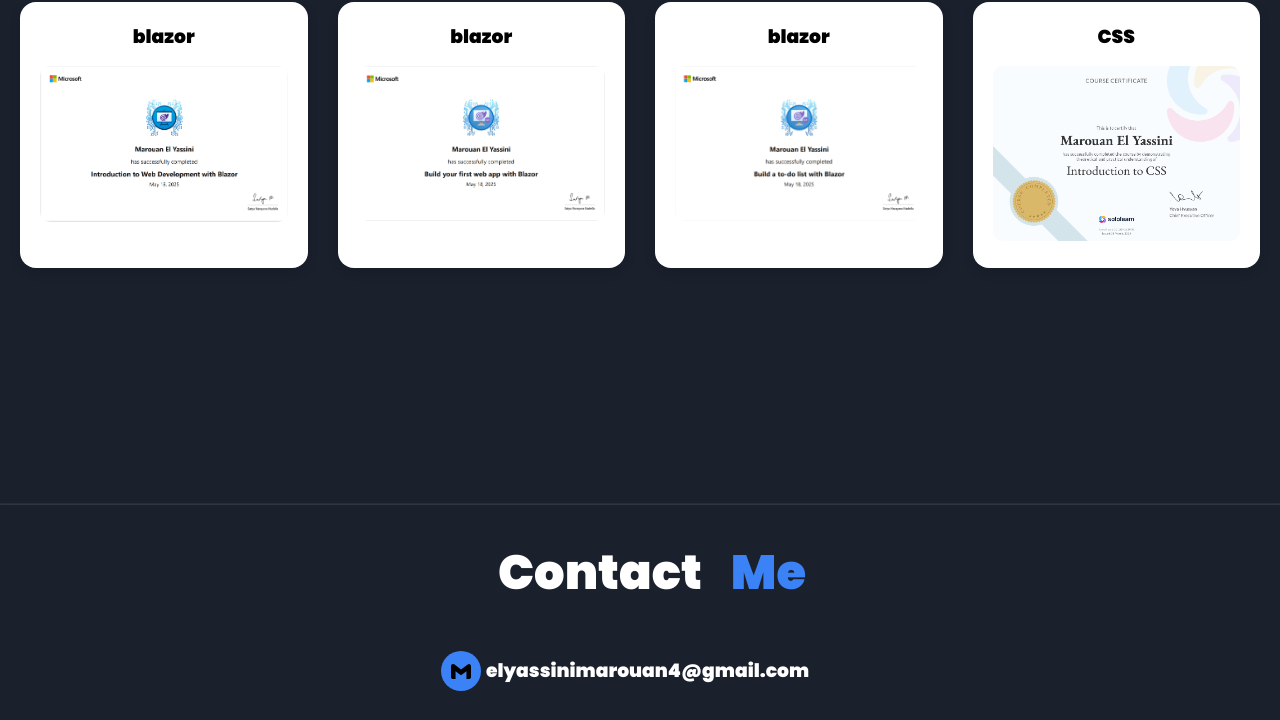
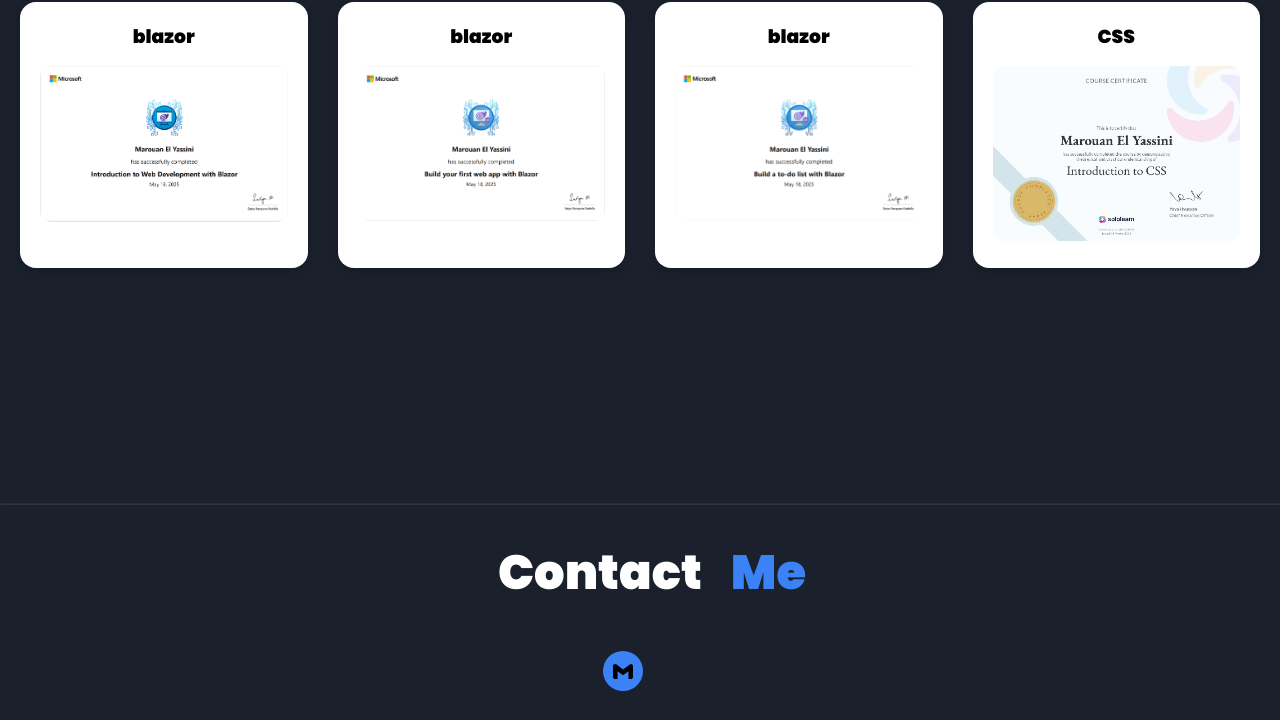
Before and after one commit to Marouan-el-yassini/Portfilio, a plain HTML site: page Portfilio/index.html in a window 1280 px wide. Shown: the part 1606-2326 px from the top of the page. Drawn offline with Linux system fonts and the light colour scheme.

Commit message:
Update index.html

```diff
--- a/Portfilio/index.html
+++ b/Portfilio/index.html
@@ -115,7 +115,7 @@
         <div class="Contact">
             <div class="email"email>
                  <img src="bxl-gmail.svg" alt="gmail" style="color: white;">
-                    <h3>elyassinimarouan4@gmail.com</h3>
+                    <h3></h3>
                  </a>
             </div>
 
```
